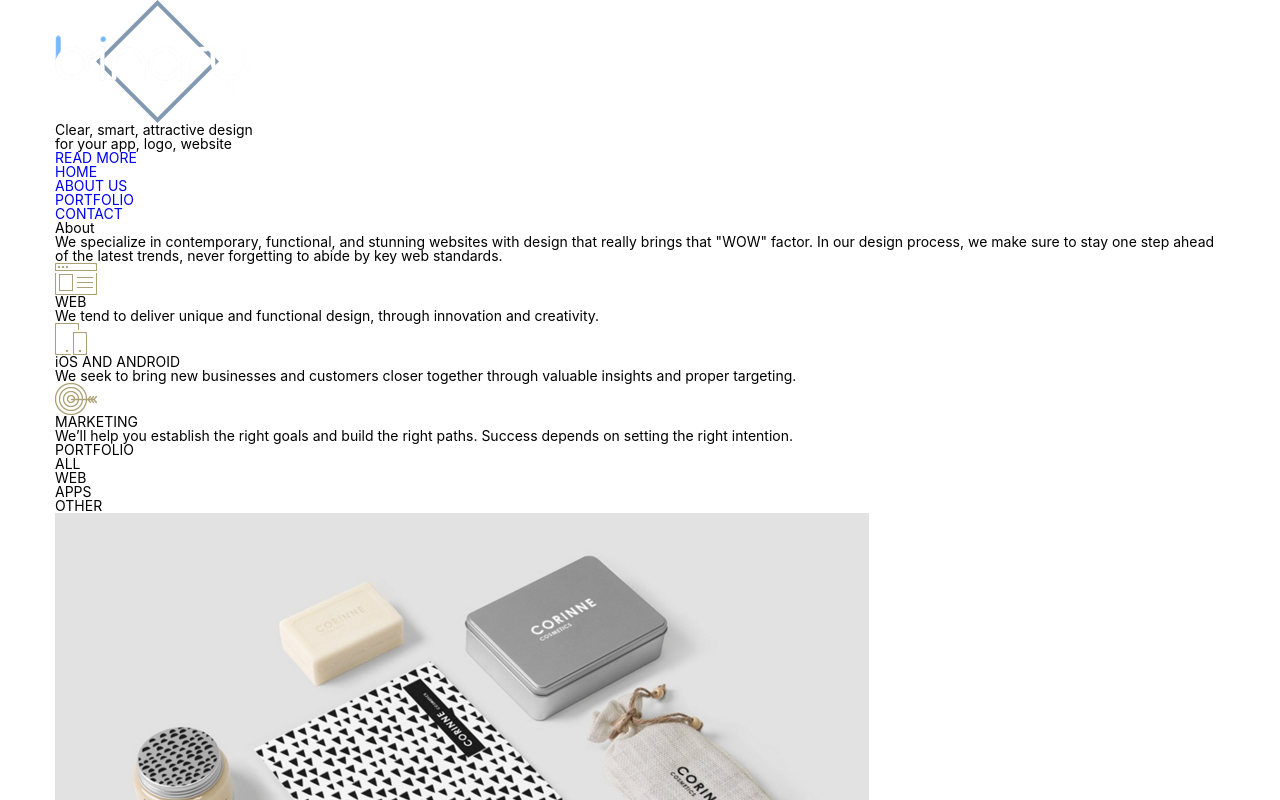
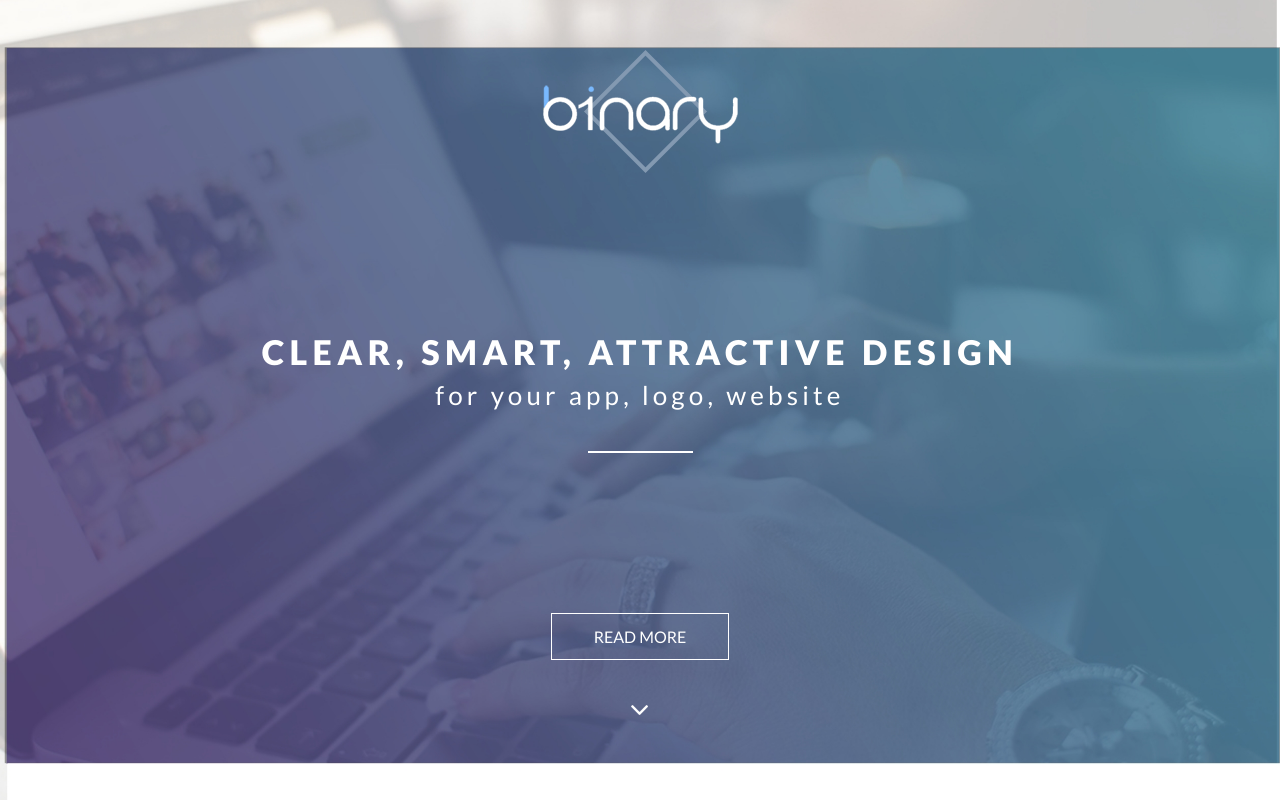
Before and after one commit to Andrei-Bond/bemFontsScss_HW, a plain HTML site: page index.html in a window 1280 px wide. Shown: the top 800 px of the page. Drawn offline with Linux system fonts and the light colour scheme.

Commit message:
fix scss compilation

```diff
--- a/css/style.css
+++ b/css/style.css
@@ -1,51 +1,41 @@
+@charset "UTF-8";
+/*Обнуление*/
+@import url("https://fonts.googleapis.com/css2?family=Lato:wght@300;400;700;900&display=swap");
 * {
-  padding: 0px;
-  margin: 0px;
-  border: 0px;
+  padding: 0;
+  margin: 0;
+  border: 0;
 }
 
-*,
-*:before,
-*:after {
+*, *:before, *:after {
   box-sizing: border-box;
 }
 
-:focus,
-:active {
+:focus, :active {
   outline: none;
 }
 
-a:focus,
-a:active {
+a:focus, a:active {
   outline: none;
 }
 
-aside,
-nav,
-footer,
-header,
-section {
+nav, footer, header, aside {
   display: block;
 }
 
-html,
-body {
+html, body {
   height: 100%;
-  min-width: 320px;
-}
-
-body {
+  width: 100%;
+  font-size: 100%;
   line-height: 1;
-  font-family: "Roboto";
+  font-size: 14px;
   -ms-text-size-adjust: 100%;
   -moz-text-size-adjust: 100%;
   -webkit-text-size-adjust: 100%;
 }
 
-input,
-button,
-textarea {
-  font-family: "Roboto";
+input, button, textarea {
+  font-family: inherit;
 }
 
 input::-ms-clear {
@@ -61,8 +51,7 @@
   border: 0;
 }
 
-a,
-a:visited {
+a, a:visited {
   text-decoration: none;
 }
 
@@ -78,294 +67,413 @@
   vertical-align: top;
 }
 
-h1,
-h2,
-h3,
-h4,
-h5,
-h6 {
+h1, h2, h3, h4, h5, h6 {
+  font-size: inherit;
   font-weight: inherit;
-  font-size: inherit;
 }
 
-body {
-  color: #000;
-  font-size: 14px;
-  font-family: -apple-system, BlinkMacSystemFont, 'Segoe UI', Roboto, Oxygen, Ubuntu, Cantarell, 'Open Sans', 'Helvetica Neue', sans-serif;
+/*--------------------*/
+.form-row {
+  display: flex;
+  font-size: 0;
+  margin: 0px -15px;
 }
 
-body.lock {
-  overflow: hidden;
+.form__column {
+  padding: 0px 15px;
+}
+
+.btn {
+  display: inline-block;
+  padding: 0px 0px;
+  height: 47px;
+  padding: 0px 42px;
+  line-height: 45px;
+  text-transform: uppercase;
+  font-size: 16px;
+  letter-spacing: 0.67;
+  font-family: "Lato";
+  text-transform: uppercase;
+  position: relative;
+}
+
+.btn:after {
+  content: '';
+  position: absolute;
+  width: 100%;
+  height: 100%;
+  top: 0;
+  left: 0;
+  background-color: #fff;
+  transform: scale(0);
+  transition: all 0.3s ease 0s;
+}
+
+.btn_w {
+  color: #fff;
+  border: 1px solid #fff;
+}
+
+.btn_w:after {
+  background-color: #fff;
+}
+
+.btn_b {
+  color: #000;
+  border: 1px solid #000;
+}
+
+.btn_b:after {
+  background-color: #000;
+}
+
+.btn span {
+  z-index: 1;
+  transition: all 0.3s ease 0s;
+  position: relative;
+}
+
+.btn:hover.btn_w {
+  color: #000;
+}
+
+.btn:hover.btn_b {
+  color: #fff;
+}
+
+.btn:hover:after {
+  transform: scale(1);
+}
+
+.btn.fw {
+  width: 100%;
 }
 
 .wrapper {
   width: 100%;
   min-height: 100%;
-  overflow: hidden;
+  display: flex;
+  font-size: 0;
+  flex-direction: column;
 }
 
-.container {
-  max-width: 1170px;
-  margin: 0 auto;
-  width: 100%;
+.mainBlock {
+  height: 100vh;
+  padding: 50px 0;
+  flex: 1 1 auto;
+  position: relative;
+  background: url(/img/BG-Header.jpg);
+  background-position: left;
+  background-repeat: no-repeat;
+  background-size: cover;
+  background-attachment: fixed;
+  display: flex;
+  font-size: 0;
+  justify-content: center;
+  text-align: center;
 }
 
-@media (max-width: 1182px) {
-  .container {
-    max-width: 970px;
+.mainBlock__contetn {
+  position: relative;
+  z-index: 1;
+  flex: 1 1 auto;
+}
+
+.mainBlock__contetn .container {
+  height: 100%;
+  display: flex;
+  font-size: 0;
+  flex-direction: column;
+  justify-content: space-between;
+  align-items: center;
+}
+
+.mainBlock__text {
+  color: #ffffff;
+  position: relative;
+  padding-bottom: 45px;
+  margin: 1% 0 1% 0;
+}
+
+.mainBlock__text:after {
+  content: '';
+  background-color: #ffffff;
+  width: 105px;
+  height: 2px;
+  position: absolute;
+  left: 50%;
+  margin: 0px 0px 0px -52.5px;
+  bottom: 0px;
+}
+
+.mainBlock__title {
+  font-weight: 900;
+  font-size: 34px;
+  line-height: 40px;
+  text-align: center;
+  text-transform: uppercase;
+  letter-spacing: 5.43px;
+  margin-bottom: 10px;
+}
+
+@media (max-width: 400px) {
+  .mainBlock__title {
+    font-size: 24px;
+    line-height: 20px;
   }
 }
 
-@media (max-width: 991.98px) {
-  .container {
-    max-width: 750px;
+.mainBlock__subtitle {
+  font-size: 26px;
+  font-weight: 400;
+  letter-spacing: 4.15px;
+}
+
+@media (max-width: 400px) {
+  .mainBlock__subtitle {
+    font-size: 18px;
+    line-height: 20px;
   }
 }
 
-@media (max-width: 767.98px) {
-  .container {
-    max-width: none;
-    padding: 0 10px;
+.mainBlock__footer {
+  display: inline-flex;
+  flex-direction: column;
+}
+
+.mainBlock__arrow {
+  margin-top: 20%;
+  margin-bottom: 25%;
+  position: relative;
+  animation: arrow 2s infinite ease;
+}
+
+@keyframes arrow {
+  0% {
+    top: 0;
+  }
+  50% {
+    top: 10px;
+  }
+  100% {
+    top: 0;
   }
 }
 
-.mainPage {
-  background: url("../../img/bg-image.jpg") 50%/cover no-repeat;
-  min-height: 100vh;
+.content
+.menu {
+  padding: 22px 0px;
+  border: 1px solid #f2f2f2;
 }
 
-.mainPage__header {
-  padding-top: 25px;
+.content
+.menu__list {
+  display: flex;
+  font-size: 0;
+  justify-content: center;
+  align-items: center;
 }
 
-.mainPage__nav {
-  margin: auto;
-  padding: 0px 15px;
-  max-width: 583px;
-  max-height: 44px;
-  line-height: 44px;
-  display: flex;
-  font-size: 0;
-  justify-content: space-between;
-  font-size: 14px;
-  color: #ffffff;
-  cursor: pointer;
+.content
+.menu__link {
+  color: #3c3c3c;
+  font-family: Lato;
+  font-size: 15px;
+  text-transform: uppercase;
+  margin: 0px 25px;
+  transition: all 0.3s ease 0s;
 }
 
-.mainPage__nav :visited {
-  color: #ffffff;
-}
-
-.mainPage__nav :hover {
-  text-decoration: underline;
-}
-
-.mainPage__content {
-  margin-top: 161px;
-}
-
-@media (max-width: 991.98px) {
-  .mainPage__content {
-    margin-top: 100px;
+@media (max-width: 767px) {
+  .content
+.menu__link {
+    margin: 0px 5px;
   }
 }
 
-@media (max-width: 767.98px) {
-  .mainPage__content {
-    margin-top: 80px;
-  }
+.content
+.menu__link:hover {
+  color: #ada074;
 }
 
-@media (max-width: 479.98px) {
-  .mainPage__content {
-    margin-top: 40px;
-  }
+.content
+.menu__link_act {
+  color: #ada074;
 }
 
-.mainPage__title {
-  font-size: 64px;
-  font-weight: bold;
-  letter-spacing: 4.5px;
-  text-transform: uppercase;
-  text-align: center;
-  color: #FFFFFF;
+.about {
+  padding: 0px 0px 60px 0px;
 }
 
-@media (max-width: 767.98px) {
-  .mainPage__title {
-    font-size: 37px;
-  }
+.about__header-block {
+  margin: 0px 0px 65px 0px;
 }
 
-.mainPage__text {
-  margin: 20px auto 0px auto;
-  max-width: 470px;
-  font-size: 18px;
-  line-height: 140%;
+.about__subtitle {
+  max-width: 688px;
+  color: #868585;
+  font-size: 14px;
+  font-weight: 300;
+  line-height: 25.89px;
   text-align: center;
-  color: #FFFFFF;
+  margin: 65px auto 0px auto;
 }
 
-@media (max-width: 479.98px) {
-  .mainPage__text {
-    padding: 0px 10px;
-  }
+.about__row {
+  display: flex;
+  font-size: 0;
+  margin: 0px -15px;
 }
 
-.mainPage__footer {
-  margin-top: 160px;
-  padding-bottom: 20px;
-}
-
-@media (max-width: 991.98px) {
-  .mainPage__footer {
-    margin-top: 70px;
-  }
-}
-
-@media (max-width: 767.98px) {
-  .mainPage__footer {
-    margin-top: 50px;
-  }
-}
-
-@media (max-width: 479.98px) {
-  .mainPage__footer {
-    margin-top: 30px;
-  }
-}
-
-.mainPage__column {
-  max-width: 170px;
-  margin: auto;
-  display: flex;
-  font-size: 0;
-  justify-content: space-between;
-  height: 20px;
-  line-height: 20px;
-}
-
-.mailPage__btn {
-  margin: 30px auto 0 auto;
-}
-
-.btn_1 {
-  display: block;
-  max-width: 184px;
-  height: 46px;
-  background-color: #00AFDB;
-  text-align: center;
-  text-transform: uppercase;
-  color: #ffffff;
-  font-weight: bold;
-  font-size: 14px;
-  line-height: 46px;
-}
-
-.footer__icon {
-  display: block;
-  align-content: center;
-  align-self: center;
-  width: 20px;
-  height: 20px;
-  margin-left: auto;
-  margin-right: auto;
-}
-
-.f {
-  display: block;
-  width: 20px;
-  height: 20px;
-  border: 1.5px solid #ffffff;
-  border-radius: 20px;
-}
-
-.f img {
-  margin: 3.5px auto auto 5.5px;
-}
-
-.y {
-  display: block;
-  width: 20px;
-  height: 20px;
-  border: 1.5px solid #ffffff;
-  border-radius: 20px;
-}
-
-.y img {
-  margin: 4.5px auto auto 3.5px;
-}
-
-.page_2 {
-  min-height: 100vh;
-  display: flex;
-  font-size: 0;
-  justify-content: space-around;
-  background-color: #FFFFFF;
-}
-
-@media (max-width: 767.98px) {
-  .page_2 {
+@media (max-width: 550px) {
+  .about__row {
     flex-direction: column;
   }
 }
 
-.page_2__content {
-  max-width: 407px;
-  margin: 23% auto auto 12%;
+.about__column {
+  margin: 0px 0px 30px 0px;
+  flex: 0 1 33.333%;
+  padding: 0px 15px;
 }
 
-@media (max-width: 991.98px) {
-  .page_2__content {
-    margin-top: 15%;
-  }
+.container {
+  font-family: "Lato";
+  max-width: 823px;
+  margin: 0px auto;
 }
 
-.page_2__title {
-  font-weight: bold;
-  font-size: 24px;
-  line-height: 28px;
-  letter-spacing: 1px;
+.header-block__title {
+  margin-top: 55px;
+  font-size: 34px;
+  font-weight: 700;
+  text-align: center;
   text-transform: uppercase;
-  color: #373737;
-  max-width: 380px;
-  margin-bottom: 20px;
+  letter-spacing: 8.95px;
+  position: relative;
+  padding: 0px 0px 40px 0px;
 }
 
-.page_2__text {
-  font-size: 14px;
-  line-height: 140%;
-  color: #4E4E4E;
-  margin-bottom: 30px;
+.header-block__title:after {
+  content: '';
+  position: absolute;
+  height: 1px;
+  width: 16%;
+  background-color: #000;
+  left: 42%;
+  bottom: 0;
 }
 
-.page_2__text span {
-  font-weight: bold;
+.item-about__icon {
+  margin: 15px auto;
+  width: 92px;
+  height: 92px;
+  border: 3px solid #f1f1f1;
+  border-radius: 50%;
+  display: flex;
+  font-size: 0;
+  align-items: center;
+  justify-content: center;
 }
 
-.pade_2__image {
-  margin: 10% 10%;
+.item-about__icon_l img {
+  position: relative;
+  left: 4px;
 }
 
-.pade_2__image img {
-  max-width: 407px;
+.item-about__title {
+  color: #000000;
+  font-family: Lato;
+  font-size: 22px;
+  font-weight: 400;
+  text-align: center;
+  letter-spacing: 3.52px;
+  margin: 37px 0px 35px 0px;
 }
 
-@media (max-width: 1182px) {
-  .pade_2__image img {
-    max-width: 330px;
-  }
+.item-about__text {
+  color: #868585;
+  font-family: Lato;
+  font-size: 14px;
+  font-weight: 300;
+  line-height: 26px;
+  text-align: center;
 }
 
-@media (max-width: 991.98px) {
-  .pade_2__image img {
-    max-width: 280px;
-  }
+.portfolio_items {
+  display: flex;
+  font-size: 0;
+  margin: 0px -15px;
+  flex-wrap: wrap;
 }
 
-@media (max-width: 767.98px) {
-  .pade_2__image img {
-    margin: auto;
-    max-width: 240px;
-  }
+.portfolio__column {
+  flex: 0 1 50%;
+  padding: 10px 15px;
 }
+
+.portfolio__item img {
+  max-width: 100%;
+}
+
+.portfolio__footer {
+  text-align: center;
+  margin: 30px auto;
+}
+
+.filter {
+  padding: 22px 0px;
+}
+
+.filter__list {
+  display: flex;
+  font-size: 0;
+  justify-content: center;
+  align-items: center;
+}
+
+.filter__item {
+  color: #3c3c3c;
+  font-family: Lato;
+  font-size: 15px;
+  text-transform: uppercase;
+  margin: 40px 25px;
+  cursor: pointer;
+  transition: all 0.3s ease 0s;
+}
+
+.filter__item:hover {
+  color: #ada074;
+}
+
+.filter__item.active {
+  color: #ada074;
+}
+
+.partners {
+  background: url("../img/BG-footer.jpg") center/cover no-repeat;
+}
+
+.partners__title {
+  color: #ffffff;
+  font-family: "Lato";
+  font-size: 30px;
+  font-weight: 300;
+  text-align: center;
+  letter-spacing: 1.8px;
+  padding: 35px 0px;
+}
+
+.partners__column {
+  display: flex;
+  font-size: 0;
+  justify-content: center;
+  align-items: center;
+  text-align: center;
+  flex: 0 1 25%;
+  padding: 35px 0px;
+}
+
+.partners__item {
+  margin: 0vw 5vw;
+}
```
